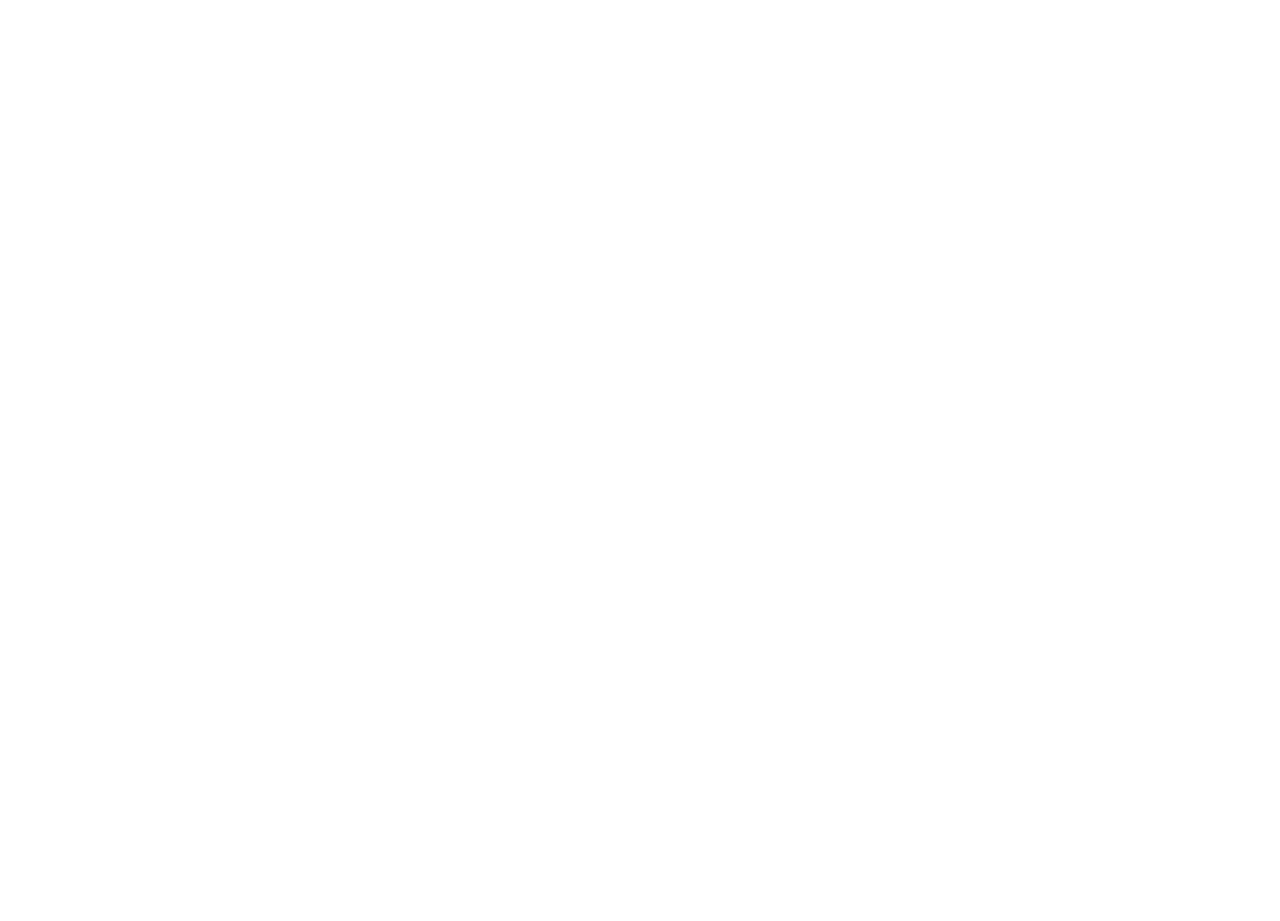
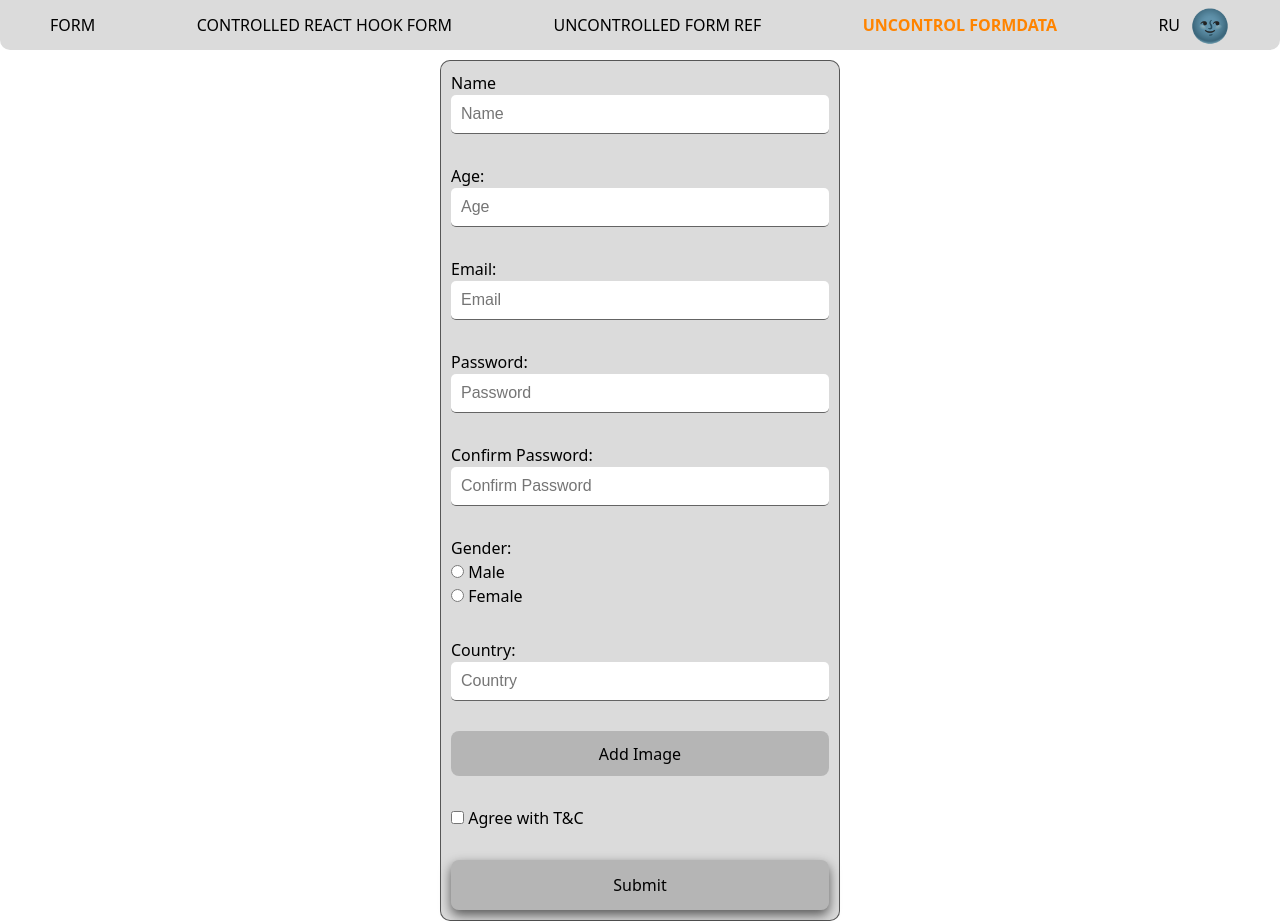
Before and after one commit to yelantsevv/REACT2025Q1, a React (Vite) app: page /form-data in a window 1280 px wide. Before the commit this address had no page. Before the commit the page ends 800 px from the top, so only its background shows below. Built offline with nearby package versions, Linux system fonts and the light colour scheme.

Commit message:
feat: implement uncontrol FormData

```diff
--- a/src/Context/locales/en.json
+++ b/src/Context/locales/en.json
@@ -1,6 +1,7 @@
 {
-  "unControl": "Uncontrolled form",
-  "reactForm": "React Hook Form",
+  "reactForm": "Controlled React Hook Form",
+  "unControlRef": "Uncontrolled form Ref",
+  "UnControlFormData": "UnControl FormData",
   "name": "Name",
   "age": "Age",
   "email": "Email",
--- a/src/Context/locales/ru.json
+++ b/src/Context/locales/ru.json
@@ -1,6 +1,7 @@
 {
-  "unControl": "Не контролируемая форма",
-  "reactForm": "Реакт Хук Форм",
+  "reactForm": "Контролируемая Реакт Хук Форм",
+  "unControlRef": "Не контролируемая форма Ref",
+  "UnControlFormData": "Не контролируемая форма FormData",
   "name": "Имя",
   "age": "Возраст",
   "email": "Email",
--- a/src/components/Form/ReactForm.tsx
+++ b/src/components/Form/ReactForm.tsx
@@ -11,7 +11,6 @@ import locales from '../../Context/locales';
 export default function ReactForm() {
   const t = locales();
   const {
-    watch,
     register,
     handleSubmit,
     formState: { errors },
@@ -22,8 +21,7 @@ export default function ReactForm() {
   const countryList = useSelector((state: RootState) => state.country);
   const dispatch = useDispatch();
   const navigate = useNavigate();
-  const [fileImage, setImage] = useImage();
-  const file = watch('file');
+  const [fileImage, setImage, nameFile] = useImage();
   const onSubmit = (data: FormData) => {
     const country = countryList.find(
       (item) =>
@@ -123,7 +121,7 @@ export default function ReactForm() {
 
         <div>
           <label className="add_img" htmlFor="file">
-            {(file as FileList)?.[0]?.name || t.AddImage}
+            {nameFile || t.AddImage}
           </label>
           <input
             type="file"
--- a/src/components/Form/UnControl.tsx
+++ b/src/components/Form/UnControlFormData.tsx
@@ -1,67 +1,39 @@
 import { useNavigate } from 'react-router';
-import { useEffect, useRef, useState } from 'react';
+import { useState } from 'react';
 import { useDispatch, useSelector } from 'react-redux';
 import s from './Form.module.css';
 import locales from '../../Context/locales';
 import { RootState } from '../../store/store';
 import { addForm } from '../../store/features/dataFormSlice';
 import useImage from '../useImage';
-import { schema, Errors, Keys } from '../schema';
+import { schema, Errors, Keys, FormData as FormDataTape } from '../schema';
 import * as yup from 'yup';
 
-export default function ReactForm() {
+export default function UnControlFormData() {
   const t = locales();
-  const nameRef = useRef<HTMLInputElement>(null);
-  const ageRef = useRef<HTMLInputElement>(null);
-  const emailRef = useRef<HTMLInputElement>(null);
-  const passwordRef = useRef<HTMLInputElement>(null);
-  const ConfirmPasswordRef = useRef<HTMLInputElement>(null);
-  const genderMRef = useRef<HTMLInputElement>(null);
-  const genderFRef = useRef<HTMLInputElement>(null);
-  const countryRef = useRef<HTMLInputElement>(null);
-  const agreeRef = useRef<HTMLInputElement>(null);
-  const fileRef = useRef<HTMLInputElement>(null);
+  const [errors, setErrors] = useState<Errors>({});
+  const [fileImage, setImage, nameFile] = useImage();
 
-  const [errors, setErrors] = useState<Errors>({});
-  const [nameFile, setNameFile] = useState<string | null>();
-  const [fileImage, setImage] = useImage();
   const dispatch = useDispatch();
   const navigate = useNavigate();
   const countryList = useSelector((state: RootState) => state.country);
 
-  // eslint-disable-next-line
-  useEffect(() => {
-    const nameFile = fileRef.current?.files?.[0]?.name;
-    setNameFile(nameFile);
-  });
+  const onSubmit = async (e: React.FormEvent<HTMLFormElement>) => {
+    e.preventDefault();
+    const form = new FormData(e.target as HTMLFormElement);
+    const formData: Partial<FormDataTape> = Object.fromEntries(form);
 
-  const onSubmit = async (e: React.ChangeEvent<HTMLFormElement>) => {
-    e.preventDefault();
-    const data = {
-      name: nameRef.current?.value,
-      age: ageRef.current?.value,
-      email: emailRef.current?.value,
-      password: passwordRef.current?.value,
-      ConfirmPassword: ConfirmPasswordRef.current?.value,
-      gender: genderMRef.current?.checked
-        ? 'male'
-        : genderFRef.current?.checked
-          ? 'female'
-          : '',
-      country: countryRef.current?.value,
-      agree: agreeRef.current?.checked,
-      file: fileRef.current?.files,
-    };
-
+    formData.agree = form.has('agree');
     const country = countryList.find(
       (item) =>
-        item.country === data.country || item.countryRus === data.country
+        item.country === formData.country ||
+        item.countryRus === formData.country
     );
 
     try {
       setErrors({});
-      await schema.validate(data, { abortEarly: false });
-      dispatch(addForm({ ...data, file: fileImage, ...country }));
+      await schema.validate(formData, { abortEarly: false });
+      dispatch(addForm({ ...formData, file: fileImage, ...country }));
       navigate('/');
     } catch (err) {
       if (err instanceof yup.ValidationError) {
@@ -81,27 +53,27 @@ export default function ReactForm() {
       <form onSubmit={onSubmit}>
         <div className="name">
           <label htmlFor="name">{t.name}</label>
-          <input ref={nameRef} id="name" type="text" placeholder={t.name} />
+          <input name="name" id="name" type="text" placeholder={t.name} />
           <p>{errors?.name}</p>
         </div>
 
         <div className="age">
           <label htmlFor="age">{t.age}: </label>
-          <input ref={ageRef} id="age" placeholder={t.age} type="number" />
+          <input name="age" id="age" placeholder={t.age} type="number" />
           <p>{errors?.age}</p>
         </div>
 
         <div className="email">
           <label htmlFor="email">Email: </label>
-          <input ref={emailRef} id="email" placeholder="Email" type="email" />
+          <input name="email" id="email" placeholder="Email" type="email" />
           <p>{errors?.email}</p>
         </div>
 
         <div className="password">
           <label htmlFor="password">{t.password}: </label>
           <input
-            ref={passwordRef}
             id="password"
+            name="password"
             placeholder={t.password}
             type="password"
           />
@@ -110,8 +82,8 @@ export default function ReactForm() {
         <div className="password">
           <label htmlFor="ConfirmPassword">{t.confirmPassword}: </label>
           <input
-            ref={ConfirmPasswordRef}
             id="ConfirmPassword"
+            name="ConfirmPassword"
             type="password"
             placeholder={t.confirmPassword}
           />
@@ -121,12 +93,12 @@ export default function ReactForm() {
         <div className={s.gender}>
           <label>{t.gender}: </label>
           <label>
-            <input name="gender" type="radio" value="male" ref={genderMRef} />
+            <input name="gender" type="radio" value="male" />
             {t.male}
           </label>
 
           <label>
-            <input name="gender" type="radio" value="female" ref={genderFRef} />
+            <input name="gender" type="radio" value="female" />
             {t.female}
           </label>
           <p>{errors?.gender}</p>
@@ -135,8 +107,8 @@ export default function ReactForm() {
         <div className="country">
           <label htmlFor="country">{t.country}: </label>
           <input
-            ref={countryRef}
             id="country"
+            name="country"
             list="country-list"
             placeholder={t.country}
           />
@@ -155,8 +127,8 @@ export default function ReactForm() {
             {nameFile || t.AddImage}
           </label>
           <input
-            ref={fileRef}
             type="file"
+            name="file"
             id="file"
             style={{ display: 'none' }}
             accept=".png, .jpeg, .jpg"
@@ -166,8 +138,8 @@ export default function ReactForm() {
         </div>
 
         <div className={s.agree}>
-          <label htmlFor="Agree">
-            <input ref={agreeRef} id="Agree" type="checkbox" />
+          <label htmlFor="agree">
+            <input name="agree" id="agree" type="checkbox" />
             <span>{t.tc}</span>
           </label>
           <p>{errors?.agree}</p>
--- /dev/null
+++ b/src/components/Form/UnControlRef.tsx
@@ -0,0 +1,173 @@
+import { useNavigate } from 'react-router';
+import { useRef, useState } from 'react';
+import { useDispatch, useSelector } from 'react-redux';
+import s from './Form.module.css';
+import locales from '../../Context/locales';
+import { RootState } from '../../store/store';
+import { addForm } from '../../store/features/dataFormSlice';
+import useImage from '../useImage';
+import { schema, Errors, Keys } from '../schema';
+import * as yup from 'yup';
+
+export default function UnControlRef() {
+  const t = locales();
+  const nameRef = useRef<HTMLInputElement>(null);
+  const ageRef = useRef<HTMLInputElement>(null);
+  const emailRef = useRef<HTMLInputElement>(null);
+  const passwordRef = useRef<HTMLInputElement>(null);
+  const ConfirmPasswordRef = useRef<HTMLInputElement>(null);
+  const genderMRef = useRef<HTMLInputElement>(null);
+  const genderFRef = useRef<HTMLInputElement>(null);
+  const countryRef = useRef<HTMLInputElement>(null);
+  const agreeRef = useRef<HTMLInputElement>(null);
+  const fileRef = useRef<HTMLInputElement>(null);
+
+  const [errors, setErrors] = useState<Errors>({});
+  const [fileImage, setImage, nameFile] = useImage();
+  const dispatch = useDispatch();
+  const navigate = useNavigate();
+  const countryList = useSelector((state: RootState) => state.country);
+
+  const onSubmit = async (e: React.ChangeEvent<HTMLFormElement>) => {
+    e.preventDefault();
+    const data = {
+      name: nameRef.current?.value,
+      age: ageRef.current?.value,
+      email: emailRef.current?.value,
+      password: passwordRef.current?.value,
+      ConfirmPassword: ConfirmPasswordRef.current?.value,
+      gender: genderMRef.current?.checked
+        ? 'male'
+        : genderFRef.current?.checked
+          ? 'female'
+          : '',
+      country: countryRef.current?.value,
+      agree: agreeRef.current?.checked,
+      file: fileRef.current?.files,
+    };
+
+    const country = countryList.find(
+      (item) =>
+        item.country === data.country || item.countryRus === data.country
+    );
+
+    try {
+      setErrors({});
+      await schema.validate(data, { abortEarly: false });
+      dispatch(addForm({ ...data, file: fileImage, ...country }));
+      navigate('/');
+    } catch (err) {
+      if (err instanceof yup.ValidationError) {
+        const errors: Errors = {};
+        err.inner.forEach((error) => {
+          if (error.path) {
+            errors[error.path as Keys] = error.message;
+          }
+        });
+        setErrors(errors);
+      }
+    }
+  };
+
+  return (
+    <div className={s.form}>
+      <form onSubmit={onSubmit}>
+        <div className="name">
+          <label htmlFor="name">{t.name}</label>
+          <input ref={nameRef} id="name" type="text" placeholder={t.name} />
+          <p>{errors?.name}</p>
+        </div>
+
+        <div className="age">
+          <label htmlFor="age">{t.age}: </label>
+          <input ref={ageRef} id="age" placeholder={t.age} type="number" />
+          <p>{errors?.age}</p>
+        </div>
+
+        <div className="email">
+          <label htmlFor="email">Email: </label>
+          <input ref={emailRef} id="email" placeholder="Email" type="email" />
+          <p>{errors?.email}</p>
+        </div>
+
+        <div className="password">
+          <label htmlFor="password">{t.password}: </label>
+          <input
+            ref={passwordRef}
+            id="password"
+            placeholder={t.password}
+            type="password"
+          />
+          <p>{errors?.password}</p>
+        </div>
+        <div className="password">
+          <label htmlFor="ConfirmPassword">{t.confirmPassword}: </label>
+          <input
+            ref={ConfirmPasswordRef}
+            id="ConfirmPassword"
+            type="password"
+            placeholder={t.confirmPassword}
+          />
+          <p>{errors?.ConfirmPassword}</p>
+        </div>
+
+        <div className={s.gender}>
+          <label>{t.gender}: </label>
+          <label>
+            <input name="gender" type="radio" value="male" ref={genderMRef} />
+            {t.male}
+          </label>
+
+          <label>
+            <input name="gender" type="radio" value="female" ref={genderFRef} />
+            {t.female}
+          </label>
+          <p>{errors?.gender}</p>
+        </div>
+
+        <div className="country">
+          <label htmlFor="country">{t.country}: </label>
+          <input
+            ref={countryRef}
+            id="country"
+            list="country-list"
+            placeholder={t.country}
+          />
+          <datalist id="country-list">
+            {countryList.map((country) => {
+              const countryName =
+                t.country === 'Country' ? country.country : country.countryRus;
+              return <option key={country.cca2} value={countryName}></option>;
+            })}
+          </datalist>
+          <p>{errors?.country}</p>
+        </div>
+
+        <div>
+          <label className="add_img" htmlFor="file">
+            {nameFile || t.AddImage}
+          </label>
+          <input
+            ref={fileRef}
+            type="file"
+            id="file"
+            style={{ display: 'none' }}
+            accept=".png, .jpeg, .jpg"
+            onChange={setImage}
+          />
+          <p>{errors?.file}</p>
+        </div>
+
+        <div className={s.agree}>
+          <label htmlFor="Agree">
+            <input ref={agreeRef} id="Agree" type="checkbox" />
+            <span>{t.tc}</span>
+          </label>
+          <p>{errors?.agree}</p>
+        </div>
+
+        <input className={s.submit} type="submit" value={t.submit} />
+      </form>
+    </div>
+  );
+}
--- a/src/components/Heder/Heder.tsx
+++ b/src/components/Heder/Heder.tsx
@@ -9,8 +9,9 @@ export default function Heder() {
     <>
       <div className={s.heder}>
         <NavLink to="/">{t.form}</NavLink>
-        <NavLink to="/un-control">{t.unControl}</NavLink>
         <NavLink to="/react-form">{t.reactForm}</NavLink>
+        <NavLink to="/un-control">{t.unControlRef}</NavLink>
+        <NavLink to="/form-data">{t.UnControlFormData}</NavLink>
         <ContextBtn />
       </div>
       <Outlet />
--- a/src/components/schema.ts
+++ b/src/components/schema.ts
@@ -54,7 +54,7 @@ export const schema = yup
         return (
           value &&
           ['image/png', 'image/jpeg', 'image/jpg'].includes(
-            (value as FileList)?.[0]?.type
+            (value as FileList)?.[0]?.type || (value as File).type
           )
         );
       })
--- a/src/components/useImage.tsx
+++ b/src/components/useImage.tsx
@@ -2,13 +2,15 @@ import { useState } from 'react';
 
 export default function useImage() {
   const [image, setImage] = useState<string | null>(null);
+  const [nameFile, setNameFile] = useState<string | null>(null);
 
   const handleImage = (e: React.ChangeEvent<HTMLInputElement>) => {
     const file = e.target.files?.[0];
     if (!file) return setImage(null);
+    setNameFile(file.name);
     const reader = new FileReader();
     reader.onloadend = () => setImage(reader.result as string);
     reader.readAsDataURL(file);
   };
-  return [image, handleImage] as const;
+  return [image, handleImage, nameFile] as const;
 }
--- a/src/main.tsx
+++ b/src/main.tsx
@@ -1,13 +1,14 @@
 import { createRoot } from 'react-dom/client';
 import Heder from './components/Heder/Heder.tsx';
 import { BrowserRouter, Route, Routes } from 'react-router';
-import UnControl from './components/Form/UnControl.tsx';
+import UnControlRef from './components/Form/UnControlRef.tsx';
 import ReactForm from './components/Form/ReactForm.tsx';
 import App from './App.tsx';
 import { Provider } from 'react-redux';
 import { store } from './store/store.ts';
 import Theme from './Context/Provider.tsx';
 import './index.css';
+import UnControlFormData from './components/Form/UnControlFormData.tsx';
 
 createRoot(document.getElementById('root') as HTMLElement).render(
   <Theme>
@@ -16,8 +17,9 @@ createRoot(document.getElementById('root') as HTMLElement).render(
         <Routes>
           <Route path="/" element={<Heder />}>
             <Route index element={<App />} />
-            <Route path="un-control" element={<UnControl />} />
             <Route path="react-form" element={<ReactForm />} />
+            <Route path="un-control" element={<UnControlRef />} />
+            <Route path="form-data" element={<UnControlFormData />} />
           </Route>
         </Routes>
       </BrowserRouter>
```
